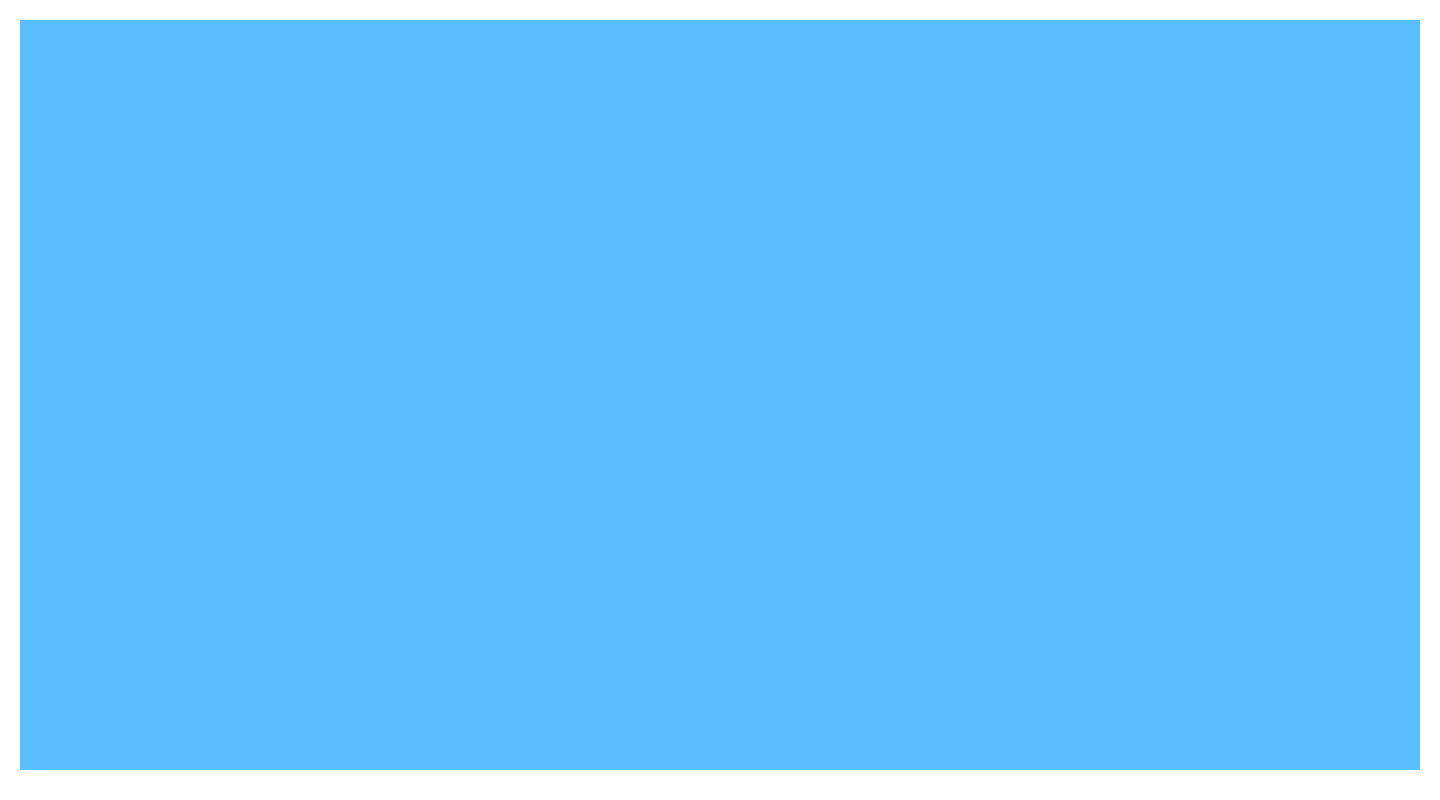
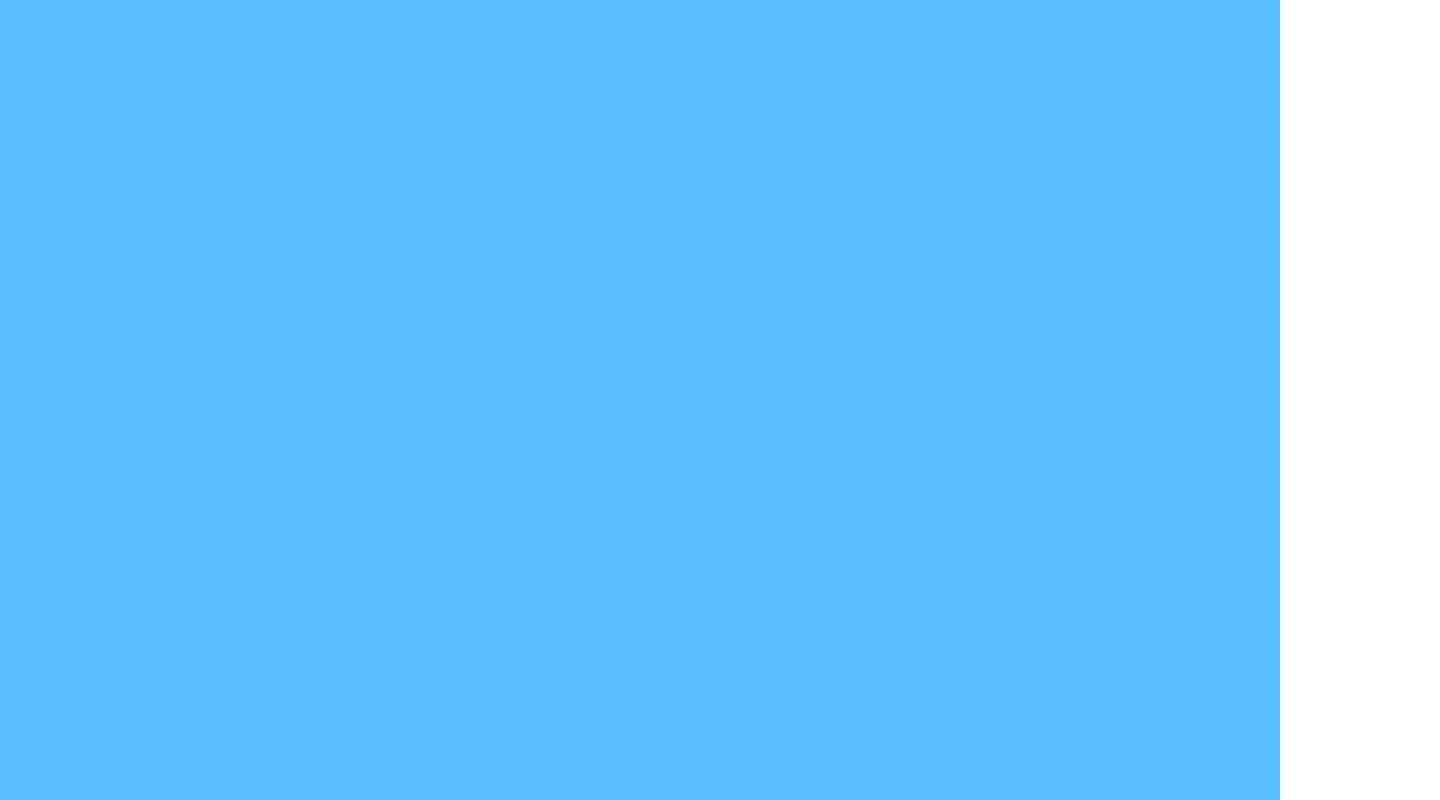
Before and after one commit to BasselQbeisi5/BasselQbeisi5.github.io, a plain HTML site: page fsd-projects/platformer/index.html in a window 1280 px wide. Shown: the whole page, 1440 px wide, since content can reach past the window. Drawn offline with nearby package versions, Linux system fonts and the light colour scheme.

Commit message:
Finalized platformer game

```diff
--- a/fsd-projects/platformer/index.html
+++ b/fsd-projects/platformer/index.html
@@ -1,6 +1,7 @@
 <!DOCTYPE html>
 <html>
   <head>
+    <meta name="viewport" content="width=device-width, initial-scale=1.0">
     <meta charset="UTF-8" />
     <title>platformer</title>
     <link href="platformer.css" rel="stylesheet" />
--- a/fsd-projects/platformer/platformer.css
+++ b/fsd-projects/platformer/platformer.css
@@ -1,10 +1,15 @@
 body {
   margin: 0px;
+  padding:0px;
+  overflow: hidden;
 }
 
 canvas {
   background-color: #59BFFF;
-  margin: 20px;
+  margin: 0px;
+  display: block;
+  max-width: 100vw;
+  height: 100vh;
 }
 
 img {
```
